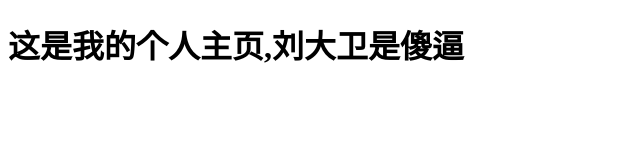
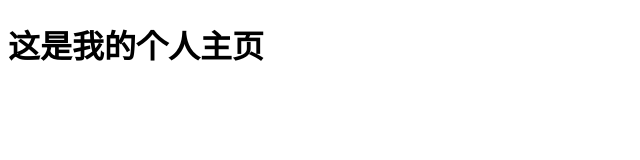
Before and after one commit to demacia2/demacia2.github.io, a plain HTML site: page index.html in a window 1280 px wide. Shown: the whole page, without its empty margins (0-640 px from the left). Drawn offline with Linux system fonts and the light colour scheme.

Commit message:
Update index.html

```diff
--- a/index.html
+++ b/index.html
@@ -10,6 +10,6 @@
   <title>成人影院</title>
 </head>
 <body>
-     <h1>这是我的个人主页,刘大卫是傻逼</h1>
+     <h1>这是我的个人主页</h1>
 </body>
 </html>
```
